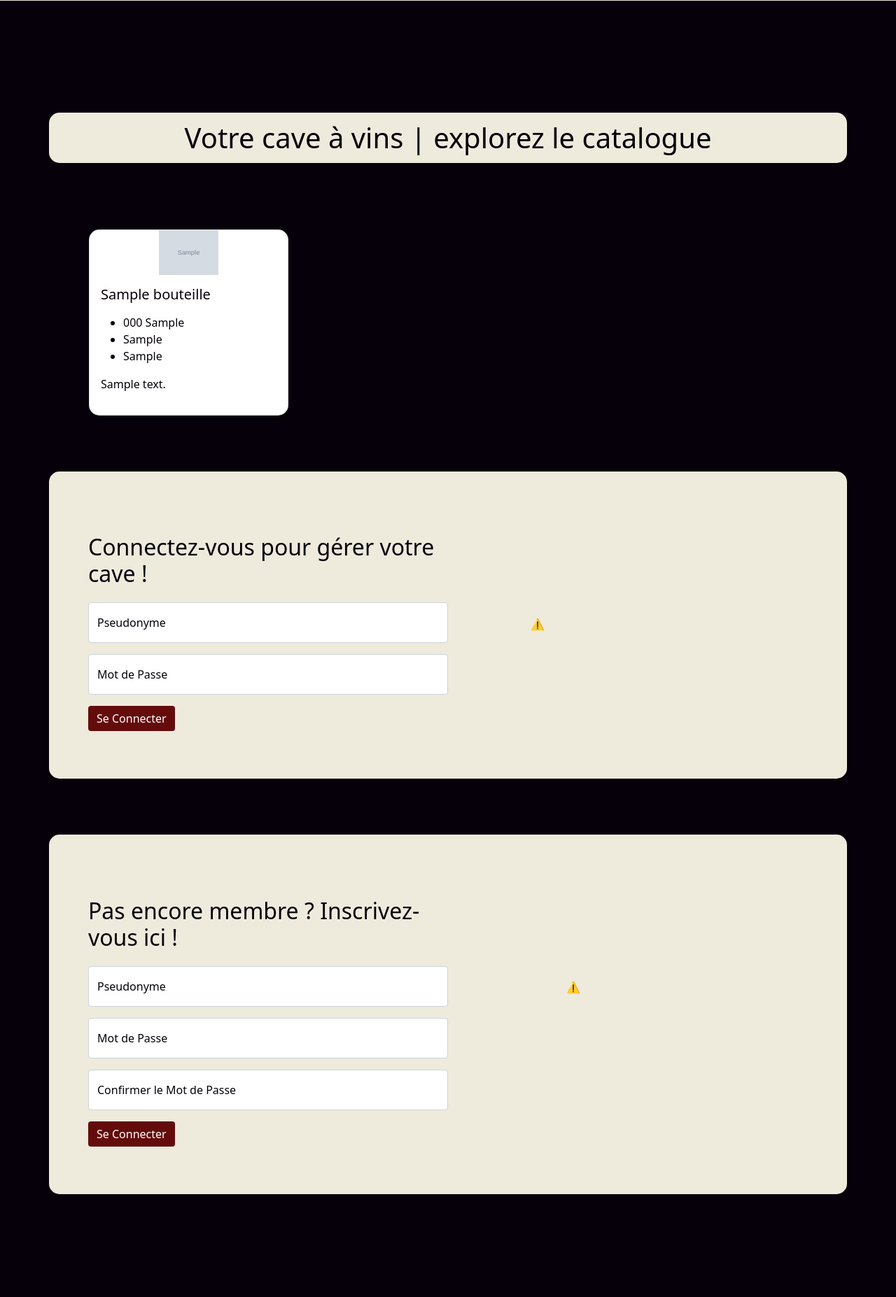
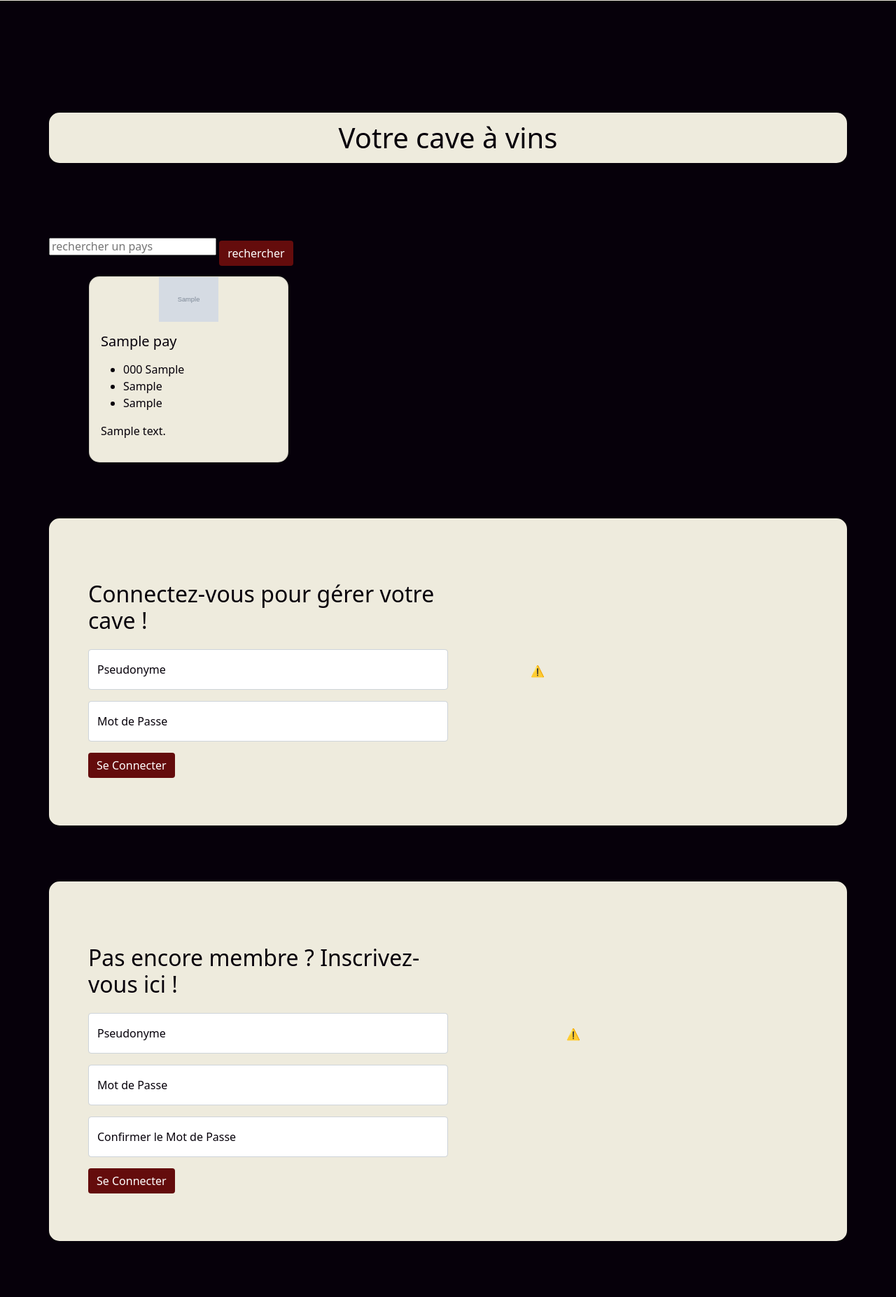
Before and after one commit to Camilo-FR/my-cave, a PHP site: page /my-cave/index.php in a window 1280 px wide. Shown: the part 731-2585 px from the top of the page at 70% size. Before the commit the page ends 2438 px from the top, so only its background shows below. Run offline with PHP 8.4, Linux system fonts and the light colour scheme; tables that the repository leaves empty or names only in its code hold one stand-in row (values such as "Sample post"); grey boxes marked "Sample" are stand-in pictures.

Commit message:
ajout de la barre de recherche

```diff
--- a/php/fonctions/fonctions.php
+++ b/php/fonctions/fonctions.php
@@ -76,7 +76,7 @@ function select_user($pseudo) {
     connexion($db);
 
         try {
-            $query = $db->prepare("SELECT * FROM authentification WHERE pseudo=:pseudo");
+            $query = $db->prepare("SELECT * FROM utilisateurs WHERE pseudo=:pseudo");
 
             $query->bindValue(':pseudo',$pseudo);
 
@@ -99,7 +99,7 @@ function subscribe(string $pseudo, string $password) {
     connexion($db);
 
 try {
-    $query = $db->prepare("INSERT INTO authentification(pseudo, password) VALUES(:pseudo, :password)");
+    $query = $db->prepare("INSERT INTO utilisateurs(pseudo, password) VALUES(:pseudo, :password)");
 
     $query->bindValue(':pseudo',$pseudo);
     $query->bindValue(':password',$password);
--- a/php/form_conditions/logout.php
+++ b/php/form_conditions/logout.php
@@ -1,4 +1,5 @@
 <?php
+
     session_start();
     session_destroy();
 
--- a/php/template/home.php
+++ b/php/template/home.php
@@ -7,7 +7,7 @@
 
 // On récupère les informations dans notre table
 
-        $sql = 'SELECT * FROM `bouteilles`';
+        $sql = 'SELECT * FROM `bouteilles` INNER JOIN `pays` ON bouteilles.id_pays = pays.id';
 
 // On prépare la requête puis on l'éxécute
 
@@ -16,7 +16,12 @@
 
         $result = $query->fetchAll(PDO::FETCH_ASSOC);
 
+// Requête pour la barre de recherche
 
+        if(isset($_GET['search']) AND !empty($_GET['search'])) {
+        $recherche = htmlspecialchars($_GET['search']);
+        $result = $db->query('SELECT * FROM bouteilles INNER JOIN pays ON bouteilles.id_pays = pays.id WHERE pays LIKE "%'.$recherche.'%" ');
+        }
 
     ?>
 
@@ -94,22 +99,27 @@
             }
             ?>
 
-            <h1 class="title-card-section">Votre cave à vins | explorez le catalogue </h1>
+            <h1 class="title-card-section">Votre cave à vins</h1>
+            <!-- barre de recherche -->
+            <form action="" method="GET">
+                <input type="search" name="search" placeholder="rechercher un pays" autocomplete="off">
+                <input class="btn btn-primary" type="submit" value="rechercher">
+            </form>
 
             <!-- Différentes Cards -->
 
             <?php
                     foreach($result as $bottle) {
             ?>
-            <div class="card col-lg-3 col-md-6">
+            <div class="card bg-light col-lg-3 col-md-6">
                         <img src="design/images/<?= $bottle['image'] ?>" alt="nouvelle-bouteille" class="img-fluid" class="card-img-top">
                 <div class="card-body">
                         <h5 class="card-title"><?= $bottle['nom'] ?></h5>
                         <p class="card-text">
                             <ul>
-                                <li><?= $bottle['cepage'] ?> <?= $bottle['annee'] ?></li>
-                                <li><?= $bottle['pays'] ?></li>
-                                <li><?= $bottle['region'] ?></li>
+                            <li><?= $bottle['cepage'] ?> <?= $bottle['annee'] ?></li>
+                            <li><?= $bottle['pays']; ?></li>
+                            <li><?= $bottle['region'] ?></li>
                             </ul>
                             <?= $bottle['description'] ?>
                         </p>
```
Also changed, not shown: design/images/60d4db2ac53fe3.56652152.png (added), design/images/60d4db442abe90.22433696.png (added), design/images/60d4db6545a1c6.36986934.jpg (added), design/images/60d4dbbd964406.53019976.jpg (added), design/images/60d504926713a5.56432253.png (added), design/images/60d504afa66c81.41157878.png (added), design/images/60d504ceba7a43.49968531.jpg (added), design/images/60d583a56e8a29.39312884.png (added), design/images/60d583d08cc2e5.31209662.png (added).
